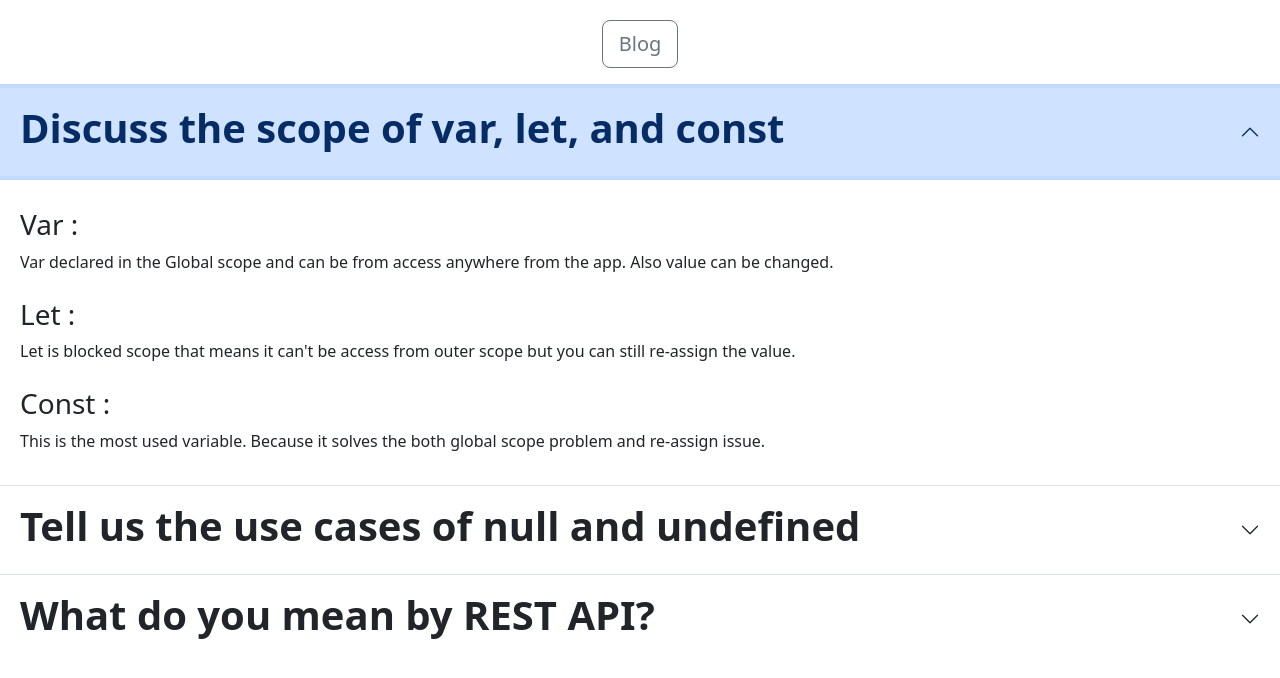
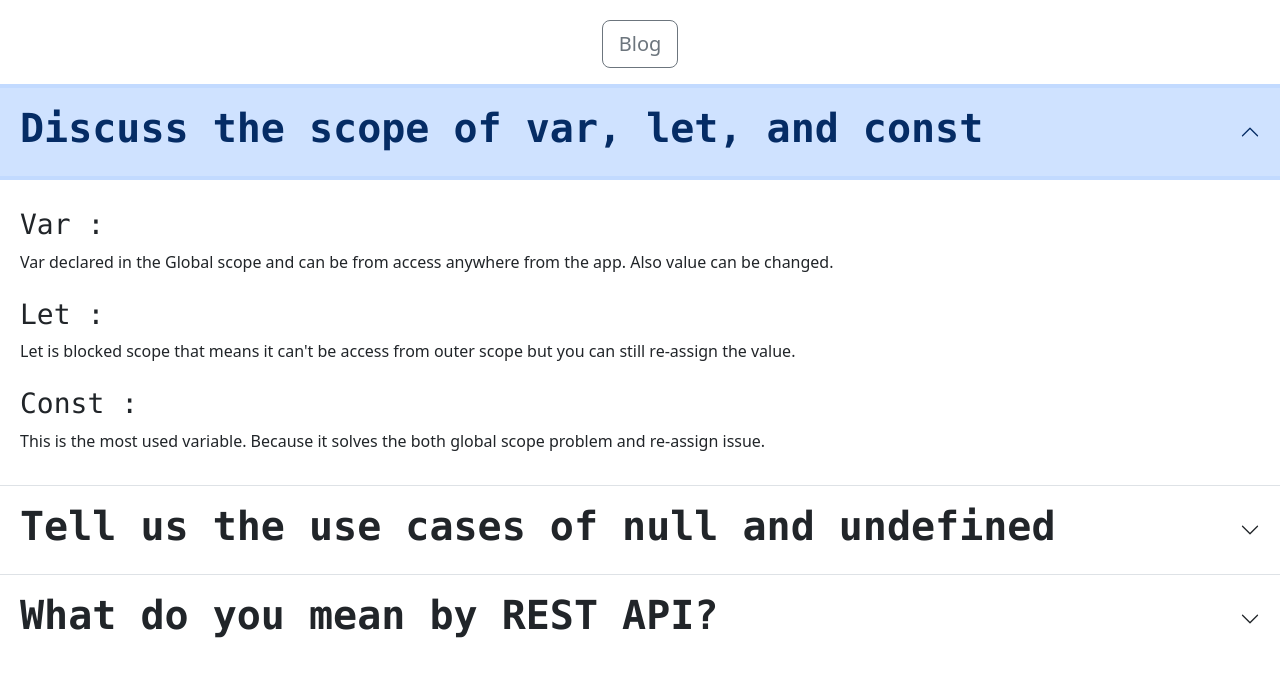
Before and after one commit to ratulhasan001/PHero-Tube, a plain HTML site: page blog.html in a window 1280 px wide. Both pictures are taken after a click on the button "Discuss the scope of var, let, and const". Drawn offline with nearby package versions, Linux system fonts and the light colour scheme.

Commit message:
Use a monospace font for paragraphs and headings

```diff
--- a/style.css
+++ b/style.css
@@ -41,7 +41,16 @@
   margin-top: 70px;
   text-align: center;
 }
+p {
+  font-family: ui-monospace, SFMono-Regular, Menlo, Monaco, Consolas, "Liberation Mono", "Courier New", monospace;
 
+}
+h1 {
+  font-family: ui-monospace, SFMono-Regular, Menlo, Monaco, Consolas, "Liberation Mono", "Courier New", monospace;
+}
+h3 {
+  font-family: ui-monospace, SFMono-Regular, Menlo, Monaco, Consolas, "Liberation Mono", "Courier New", monospace;
+}
 @media only screen and (max-width: 480px) {
   .headerfile {
     display: inline;
```
